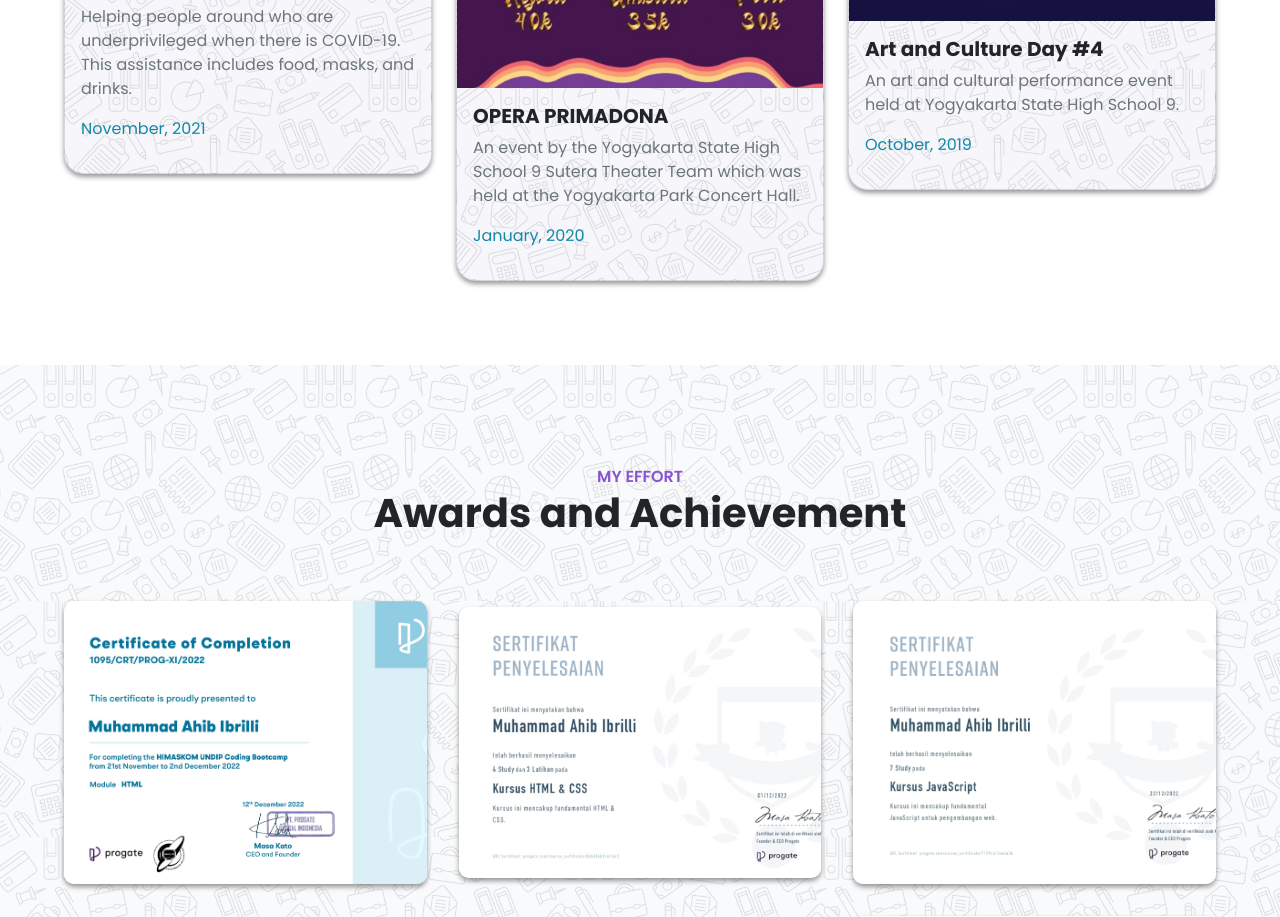
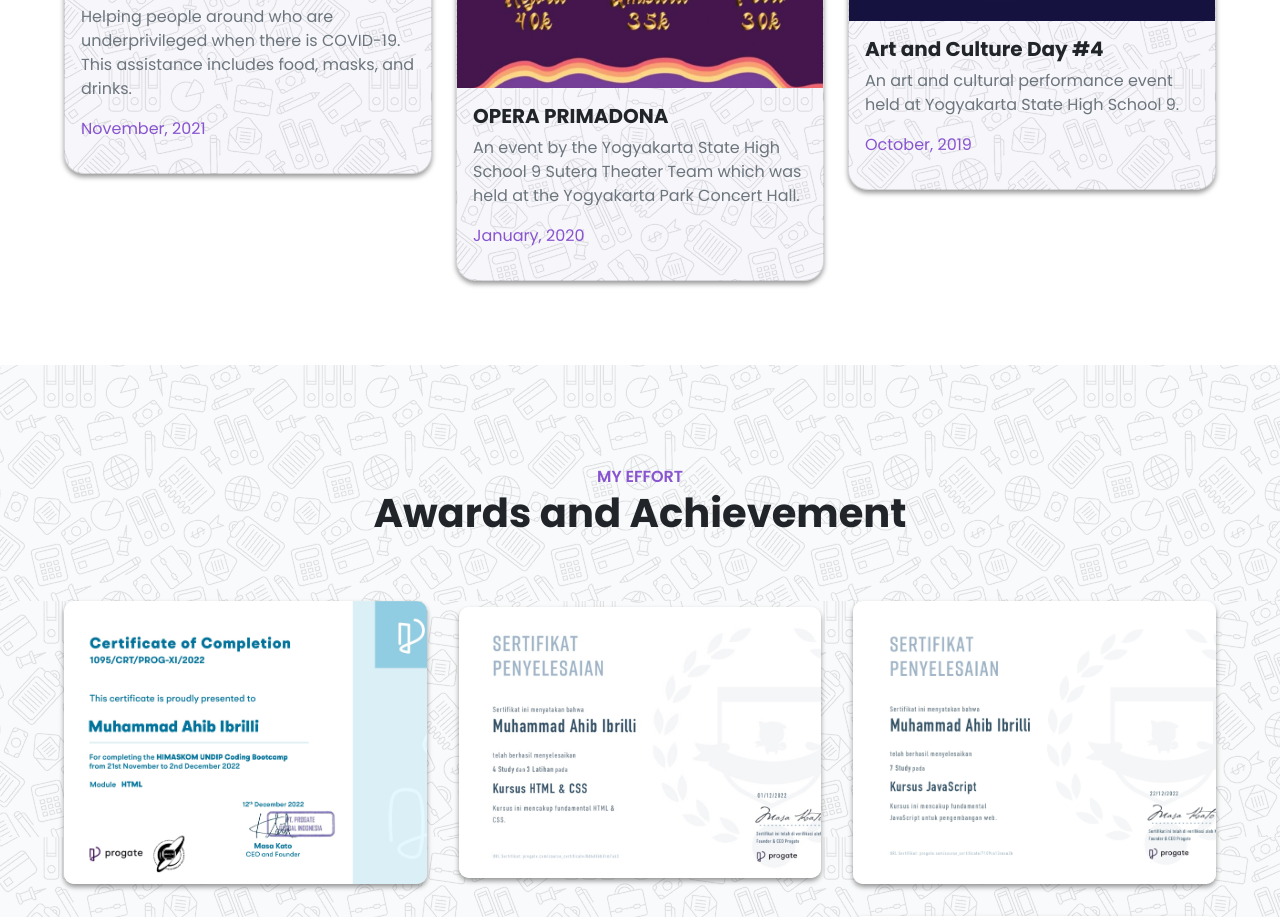
Before and after one commit to Brilliahib/Brilliahib.github.io, a plain HTML site: page index.html in a window 1280 px wide. Shown: the part 2032-2949 px from the top of the page. Drawn offline with nearby package versions, Linux system fonts and the light colour scheme.

Commit message:
Update index.html

```diff
--- a/index.html
+++ b/index.html
@@ -102,7 +102,7 @@
               <div class="card-body">
                 <h5 class="fw-bold text-dark">NINE DONATION</h5>
                 <p class="card-text text-muted">Helping people around who are underprivileged when there is COVID-19. This assistance includes food, masks, and drinks.</p>
-                <p style="color: #1289a7;">November, 2021</p>
+                <p style="color: #8854d0;">November, 2021</p>
               </div>
             </div>
           </div>
@@ -112,7 +112,7 @@
               <div class="card-body">
                 <h5 class="fw-bold text-dark">OPERA PRIMADONA</h5>
                 <p class="card-text text-muted">An event by the Yogyakarta State High School 9 Sutera Theater Team which was held at the Yogyakarta Park Concert Hall.</p>
-                <p style="color: #1289a7;">January, 2020</p>
+                <p style="color: #8854d0;">January, 2020</p>
               </div>
             </div>
           </div>
@@ -122,7 +122,7 @@
               <div class="card-body">
                 <h5 class="fw-bold text-dark">Art and Culture Day #4</h5>
                 <p class="card-text text-muted">An art and cultural performance event held at Yogyakarta State High School 9.</p>
-                <p style="color: #1289a7;">October, 2019</p>
+                <p style="color: #8854d0;">October, 2019</p>
               </div>
             </div>
           </div>
```
